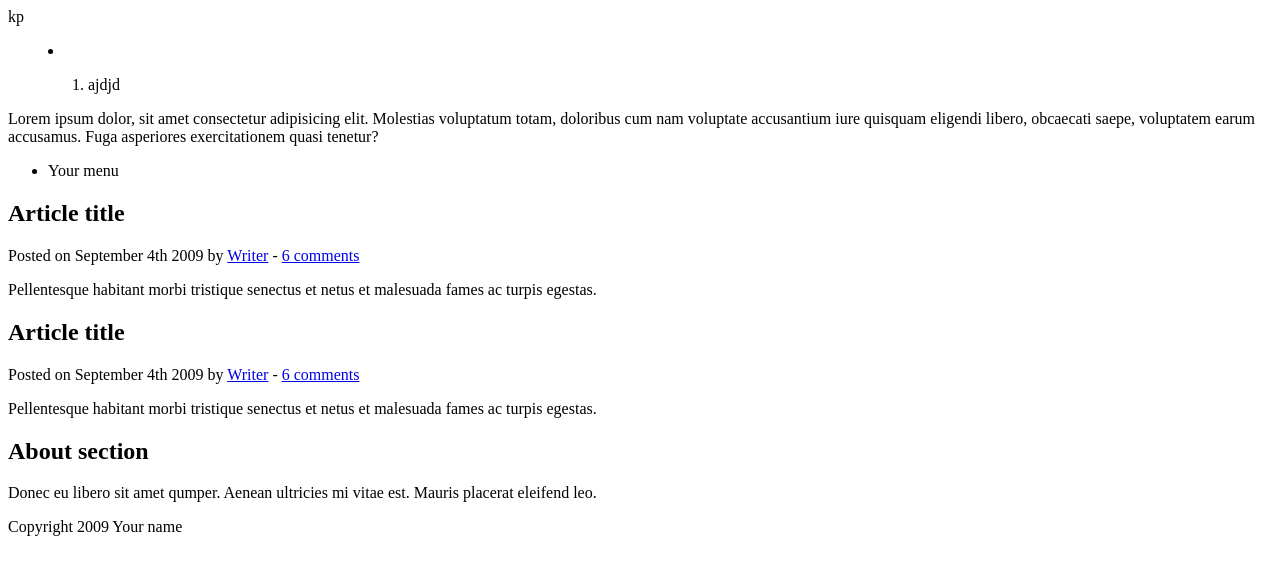
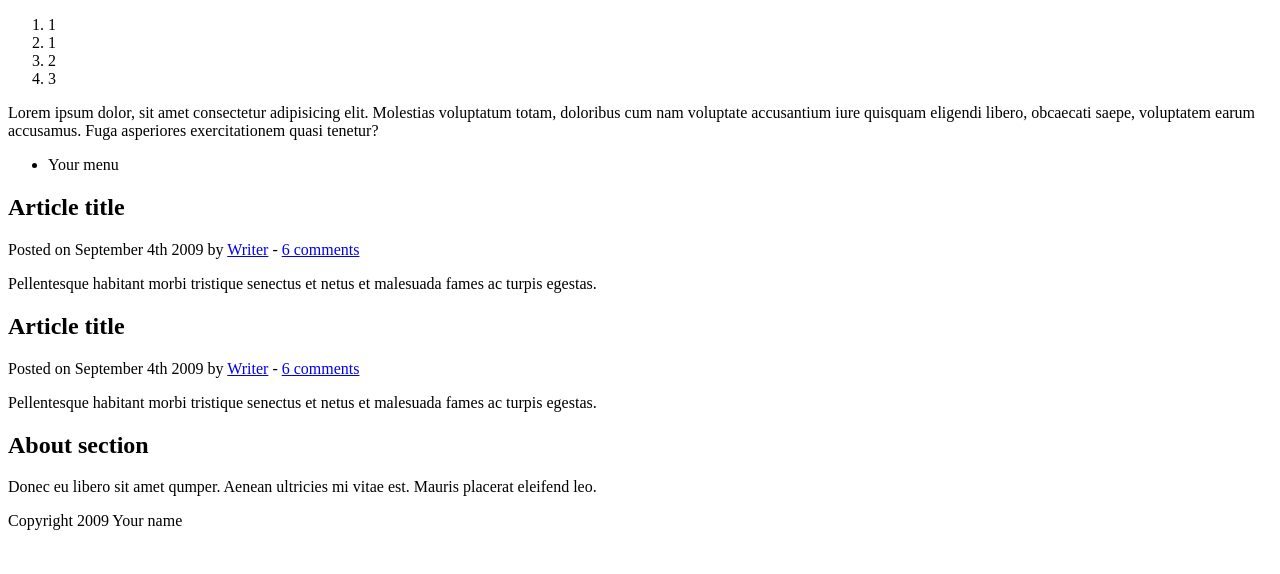
Before and after one commit to boasman/git_practis, a plain HTML site: page index.html in a window 1280 px wide. Drawn offline with Linux system fonts and the light colour scheme.

Commit message:
Se agrego principal

```diff
--- a/index.html
+++ b/index.html
@@ -8,18 +8,12 @@
 </head>
 
 <body>
-	<aside>
-		kp
-		<p>
-			<p>
-				<dir>
-					<li>
-						<ol><li>ajdjd</li></ol>
-					</li>
-				</dir>
-			</p>
-		</p>
-	</aside>
+	<ol>
+		<li> 1 </li>
+		<li> 1 </li>
+		<li> 2 </li>
+		<li> 3 </li>
+	</ol>
 	<p>
 		Lorem ipsum dolor, sit amet consectetur adipisicing elit. Molestias voluptatum totam, doloribus cum nam voluptate accusantium iure quisquam eligendi libero, obcaecati saepe, voluptatem earum accusamus. Fuga asperiores exercitationem quasi tenetur?
 	</p>
```
Also changed, not shown: principal.html (added).
